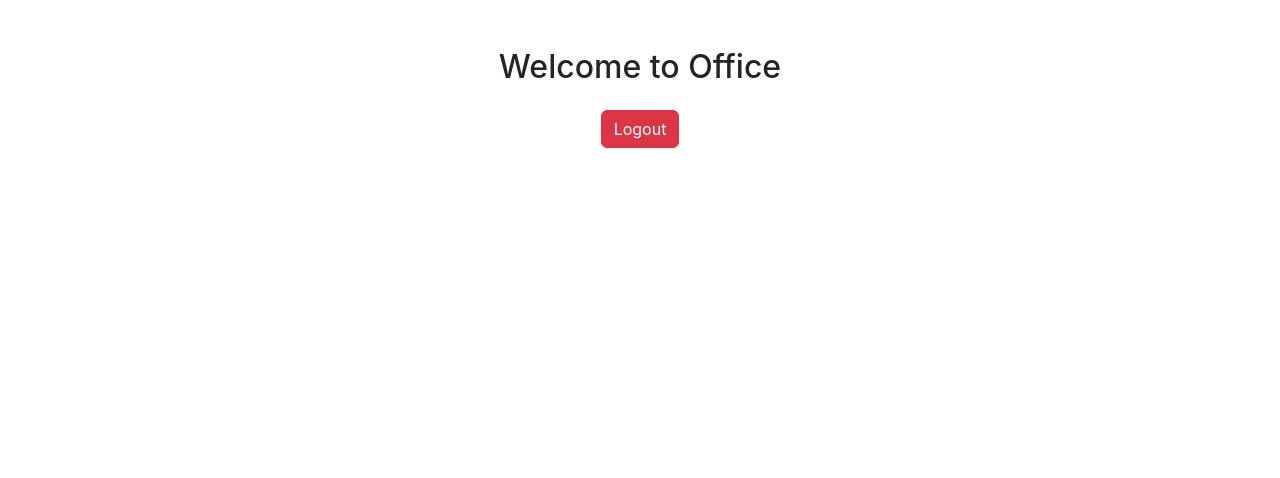
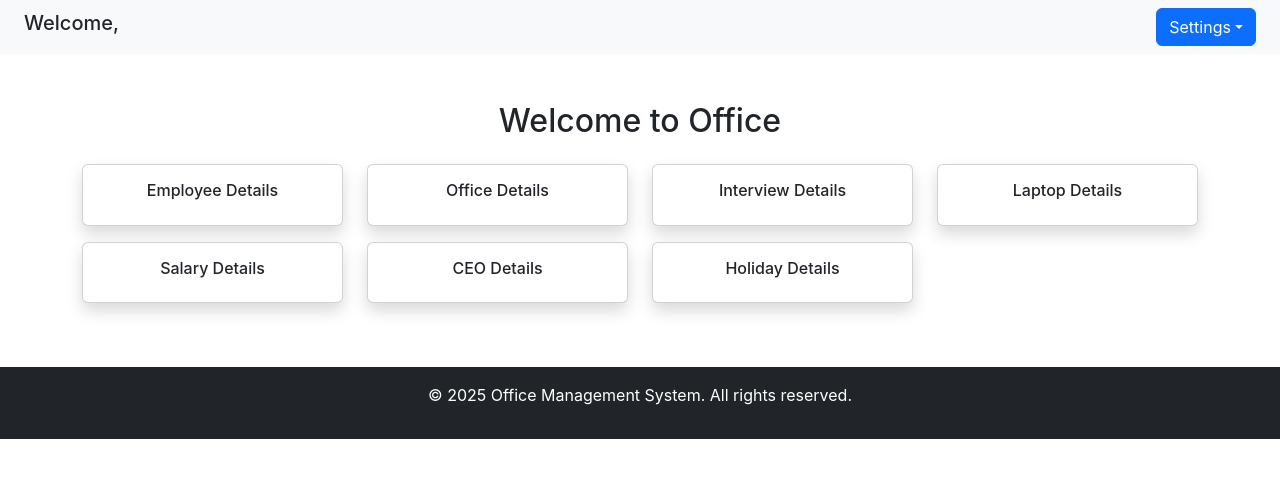
Before and after one commit to parasavaishnavi482000/V-React-Project-Dev, a React (Create React App) app in the folder projectdemo/: page /Welcome in a window 1280 px wide. Shown: the top 478 px of the page. Built offline with nearby package versions, Linux system fonts and the light colour scheme.

Commit message:
added buttons welcome page footer

```diff
--- a/projectdemo/src/components/Login.js
+++ b/projectdemo/src/components/Login.js
@@ -3,7 +3,7 @@ import { useNavigate } from 'react-router-dom';
 
 const Login = () => {
   const navigate = useNavigate();
-  const [form, setForm] = useState({ username: '', password: '' });
+  const [form, setForm] = useState({ username: '', password: '', isAdmin: false });
 
   const handleLogin = (e) => {
     e.preventDefault();
@@ -11,6 +11,8 @@ const Login = () => {
 
     if (storedUser && (storedUser.username === form.username || storedUser.email === form.username)
         && storedUser.password === form.password) {
+      localStorage.setItem('username', form.username);
+      localStorage.setItem('isAdmin', form.isAdmin);
       alert("Login Successful!");
       navigate('/welcome');
     } else {
@@ -23,11 +25,31 @@ const Login = () => {
       <div className="p-4 shadow-lg rounded bg-white" style={{ width: "350px" }}>
         <h3 className="text-center mb-3">Login</h3>
         <form onSubmit={handleLogin}>
-          <input type="text" className="form-control mb-2" placeholder="Username or Email"
-            onChange={(e) => setForm({ ...form, username: e.target.value })} required />
+          <input
+            type="text"
+            className="form-control mb-2"
+            placeholder="Username or Email"
+            onChange={(e) => setForm({ ...form, username: e.target.value })}
+            required
+          />
 
-          <input type="password" className="form-control mb-2" placeholder="Password"
-            onChange={(e) => setForm({ ...form, password: e.target.value })} required />
+          <input
+            type="password"
+            className="form-control mb-2"
+            placeholder="Password"
+            onChange={(e) => setForm({ ...form, password: e.target.value })}
+            required
+          />
+
+          <div className="form-check mb-2">
+            <input
+              type="checkbox"
+              className="form-check-input"
+              id="adminCheck"
+              onChange={(e) => setForm({ ...form, isAdmin: e.target.checked })}
+            />
+            <label className="form-check-label" htmlFor="adminCheck">Login as Admin</label>
+          </div>
 
           <button type="submit" className="btn btn-primary w-100">Login</button>
         </form>
--- /dev/null
+++ b/projectdemo/src/components/Welcome.css
@@ -0,0 +1,16 @@
+/* .welcome-container {
+    background-image: url('../assets/your-background-image.jpg'); Adjust path as needed
+    background-size: cover;
+    background-position: center;
+    min-height: 100vh;
+    padding-top: 20px;
+  } */
+
+  .category-card {
+    cursor: pointer;
+    transition: 0.3s;
+  }
+
+  .category-card:hover {
+    background-color: #f8f9fa;
+  }
--- a/projectdemo/src/components/Welcome.js
+++ b/projectdemo/src/components/Welcome.js
@@ -1,13 +1,150 @@
-import React from 'react';
+import React, { useState, useEffect } from 'react';
 import { useNavigate } from 'react-router-dom';
+import { Dropdown, DropdownButton, Button, Modal, Form } from 'react-bootstrap';
+import './Welcome.css';
 
 const Welcome = () => {
   const navigate = useNavigate();
+  const [selectedCategory, setSelectedCategory] = useState(null);
+  const [username, setUsername] = useState('');
+  const [showModal, setShowModal] = useState(false);
+  const [newData, setNewData] = useState({});
+  const [data, setData] = useState({});
+  const [allUsersData, setAllUsersData] = useState({});
+  const isAdmin = username === 'admin';
+
+  useEffect(() => {
+    const storedUsername = localStorage.getItem('username');
+    if (storedUsername) {
+      setUsername(storedUsername);
+      if (storedUsername === 'admin') {
+        let usersData = {};
+        Object.keys(localStorage).forEach(key => {
+          if (key.startsWith('data_')) {
+            usersData[key.replace('data_', '')] = JSON.parse(localStorage.getItem(key));
+          }
+        });
+        setAllUsersData(usersData);
+      } else {
+        const storedData = JSON.parse(localStorage.getItem(`data_${storedUsername}`)) || {};
+        setData(storedData);
+      }
+    }
+  }, []);
+
+  const handleLogout = () => {
+    localStorage.removeItem('username');
+    navigate('/');
+  };
+
+  const handleProfileSettings = () => {
+    navigate('/profile-settings');
+  };
+
+  const handleShowModal = () => setShowModal(true);
+  const handleCloseModal = () => setShowModal(false);
+
+  const handleInputChange = (e) => {
+    setNewData({ ...newData, [e.target.name]: e.target.value });
+  };
+
+  const handleSave = () => {
+    if (!selectedCategory) return;
+    const updatedData = {
+      ...data,
+      [selectedCategory]: [...(data[selectedCategory] || []), newData]
+    };
+    setData(updatedData);
+    localStorage.setItem(`data_${username}`, JSON.stringify(updatedData));
+    setNewData({});
+    setShowModal(false);
+  };
+
+  const categories = [
+    { id: 'employee', name: 'Employee Details' },
+    { id: 'office', name: 'Office Details' },
+    { id: 'interview', name: 'Interview Details' },
+    { id: 'laptop', name: 'Laptop Details' },
+    { id: 'salary', name: 'Salary Details' },
+    { id: 'ceo', name: 'CEO Details' },
+    { id: 'holiday', name: 'Holiday Details' }
+  ];
 
   return (
-    <div className="container text-center mt-5">
-      <h2>Welcome to Office</h2>
-      <button className="btn btn-danger mt-3" onClick={() => navigate('/')}>Logout</button>
+    <div className="welcome-container">
+      <nav className="navbar navbar-light bg-light px-4 d-flex justify-content-between">
+        <h5>Welcome, {username}</h5>
+        <DropdownButton id="dropdown-basic-button" title="Settings">
+          <Dropdown.Item onClick={handleProfileSettings}>Profile Settings</Dropdown.Item>
+          <Dropdown.Item onClick={handleLogout}>Logout</Dropdown.Item>
+        </DropdownButton>
+      </nav>
+      <div className="container mt-5">
+        <h2 className="text-center mb-4">Welcome to Office</h2>
+
+        <div className="row">
+          {categories.map((category) => (
+            <div key={category.id} className="col-md-3 mb-3">
+              <div className="card p-3 shadow text-center category-card" onClick={() => setSelectedCategory(category.id)}>
+                <h6>{category.name}</h6>
+              </div>
+            </div>
+          ))}
+        </div>
+
+        {selectedCategory && (
+          <div className="mt-4">
+            <h5>{categories.find(cat => cat.id === selectedCategory)?.name}</h5>
+            <Button variant="primary" onClick={handleShowModal}>+</Button>
+            <div className="mt-3">
+              {isAdmin ? (
+                Object.entries(allUsersData).map(([user, userData]) => (
+                  <div key={user} className="mt-4">
+                    <h6>{user}</h6>
+                    {(userData[selectedCategory] || []).map((item, index) => (
+                      <div key={index} className="card p-3 shadow mt-2">
+                        {Object.entries(item).map(([key, value]) => (
+                          <p key={key}><strong>{key}:</strong> {value}</p>
+                        ))}
+                      </div>
+                    ))}
+                  </div>
+                ))
+              ) : (
+                (data[selectedCategory] || []).map((item, index) => (
+                  <div key={index} className="card p-3 shadow mt-2">
+                    {Object.entries(item).map(([key, value]) => (
+                      <p key={key}><strong>{key}:</strong> {value}</p>
+                    ))}
+                  </div>
+                ))
+              )}
+            </div>
+          </div>
+        )}
+      </div>
+
+      <footer className="text-center mt-5 p-3 bg-dark text-white">
+        <p>&copy; 2025 Office Management System. All rights reserved.</p>
+      </footer>
+
+      <Modal show={showModal} onHide={handleCloseModal}>
+        <Modal.Header closeButton>
+          <Modal.Title>Add {categories.find(cat => cat.id === selectedCategory)?.name}</Modal.Title>
+        </Modal.Header>
+        <Modal.Body>
+          <Form>
+            <Form.Group>
+              <Form.Label>Detail</Form.Label>
+              <Form.Control type="text" name="detail" onChange={handleInputChange} />
+            </Form.Group>
+          </Form>
+        </Modal.Body>
+        <Modal.Footer>
+          <Button variant="secondary" onClick={handleCloseModal}>Close</Button>
+          <Button variant="primary" onClick={handleSave}>Save</Button>
+        </Modal.Footer>
+      </Modal>
     </div>
   );
 };
```
